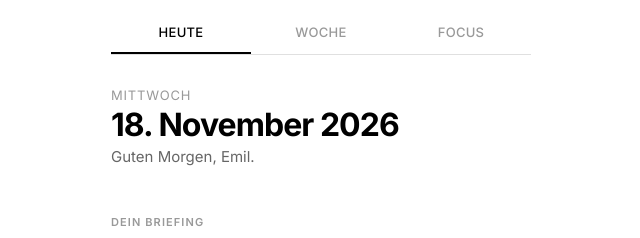
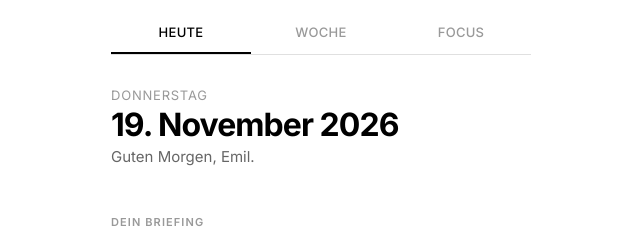
Before and after one commit to Emil0002e2/daily-brief, a plain HTML site: page index.html in a window 1280 px wide. Shown: the top 238 px of the page, 319-959 px from the left. Drawn offline with Linux system fonts and the light colour scheme.

Commit message:
Daily brief update 2026-11-19

```diff
--- a/index.html
+++ b/index.html
@@ -479,8 +479,8 @@
 
   <!-- TODAY PAGE -->
   <div class="page active" id="page-today">
-    <div class="greeting animate-in">Mittwoch</div>
-    <div class="date-display animate-in delay-1">18. November 2026</div>
+    <div class="greeting animate-in">Donnerstag</div>
+    <div class="date-display animate-in delay-1">19. November 2026</div>
     <div class="subtitle animate-in delay-2">Guten Morgen, Emil.</div>
 
     <div class="spacer-sm"></div>
```
